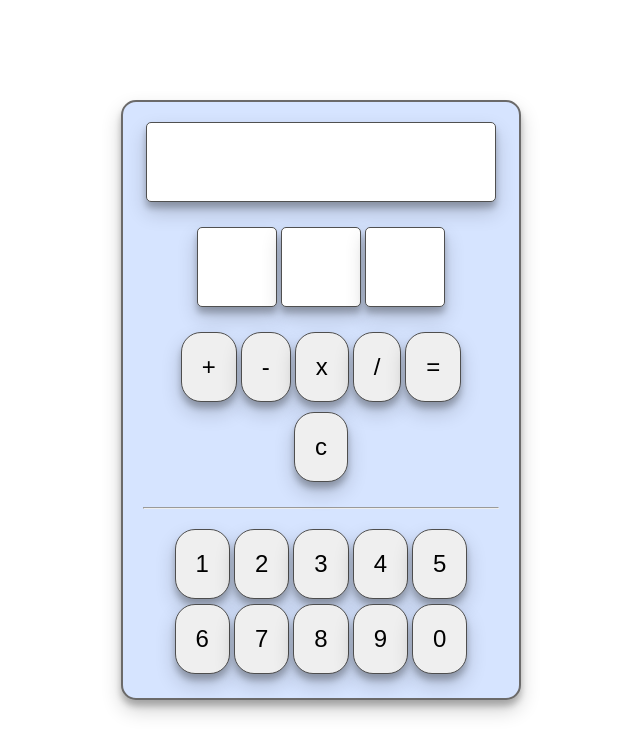
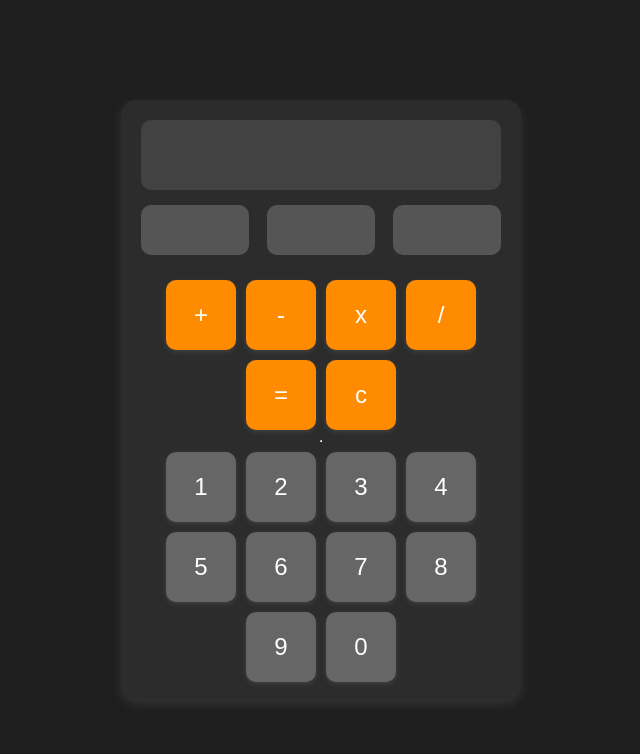
Before and after one commit to mela57/evalGit, a plain HTML site: page index.html in a window 1280 px wide. Shown: the whole page, without its empty margins (319-959 px from the left). Drawn offline with Linux system fonts and the light colour scheme.

Commit message:
Feat✨: modification design

```diff
--- a/style.css
+++ b/style.css
@@ -1,88 +1,115 @@
-*{
+* {
     margin: 0;
     padding: 0;
     box-sizing: border-box;
+    font-family: Arial, sans-serif;
 }
 
-.container{
+body {
+    background-color: #1e1e1e;
     display: flex;
-    margin: auto;
+    justify-content: center;
+    align-items: center;
+    height: 100vh;
 }
 
-#calculatrice{
-    border: solid 2px rgb(107, 106, 106);
+.container {
+    display: flex;
+    justify-content: center;
+    align-items: center;
+    width: 100%;
+}
+
+#calculatrice {
+    border: none;
     border-radius: 15px;
-    box-shadow: rgba(0, 0, 0, 0.19) 0px 10px 20px, rgba(0, 0, 0, 0.23) 0px 6px 6px;
-    margin: auto;
+    box-shadow: rgba(255, 255, 255, 0.1) 0px 4px 12px;
     padding: 20px;
-    margin-top: 100px;
+    background: #2c2c2c;
     width: 400px;
     height: 600px;
-    background-color: rgb(214, 228, 255);
+    display: flex;
+    flex-direction: column;
+    align-items: center;
 }
 
-#resultat{
-    padding-bottom: 20px;
-    text-align: center;
+#resultat {
+    width: 100%;
+    margin-bottom: 15px;
 }
 
-#res{
-    text-align: center;
-    width: 350px;
-    height: 80px;
-    font-size: 3em;
+#res {
+    width: 100%;
+    height: 70px;
+    font-size: 2.5em;
+    text-align: right;
+    padding: 10px;
+    border: none;
+    border-radius: 10px;
+    background: #424242;
+    color: #fff;
 }
 
-#operateurs{
-    text-align: center;
-    padding: 20px;
+#ecran {
+    display: flex;
+    justify-content: space-between;
+    width: 100%;
+    margin-bottom: 15px;
 }
 
-#chiffres{
+#ecran input {
+    width: 30%;
+    height: 50px;
+    font-size: 1.5em;
     text-align: center;
-    padding: 20px;
+    border: none;
+    border-radius: 10px;
+    background: #555;
+    color: white;
 }
 
-input{
-    padding: 20px;
-    margin-bottom: 5px;
+#operateurs,
+#chiffres {
+    display: flex;
+    flex-wrap: wrap;
+    justify-content: center;
+    gap: 10px;
+    width: 100%;
+    padding: 10px;
 }
 
-input[type=button]{
-    box-shadow: rgba(0, 0, 0, 0.19) 0px 10px 20px, rgba(0, 0, 0, 0.23) 0px 6px 6px;
-    border-radius: 20px;
+input[type=button] {
+    width: 70px;
+    height: 70px;
     font-size: 1.5em;
-    border: solid 1px rgb(78, 78, 78);
+    border-radius: 10px;
+    border: none;
+    cursor: pointer;
+    transition: 0.2s ease-in-out;
+    box-shadow: rgba(255, 255, 255, 0.1) 0px 2px 5px;
 }
 
-input[type=text]{
-    border: solid 1px rgb(80, 80, 80);
-    border-radius: 5px;
-    box-shadow: rgba(0, 0, 0, 0.19) 0px 10px 20px, rgba(0, 0, 0, 0.23) 0px 6px 6px;
+#operateurs input {
+    background: #ff8c00;
+    color: white;
 }
 
-#ecran{
-    text-align: center;
+#chiffres input {
+    background: #666;
+    color: white;
 }
 
-#nb1{
-    width: 80px;
-    height: 80px;
-    text-align: center;
+#egal {
+    background: #4caf50;
+    color: white;
 }
 
-#nb2{
-    width: 80px;
-    height: 80px;
-    text-align: center;
+#c {
+    background: #d32f2f;
+    color: white;
 }
 
-#operateur{
-    width: 80px;
-    height: 80px;
-    text-align: center;
+input[type=button]:hover {
+    transform: scale(1.1);
+    opacity: 0.9;
 }
-
-#c{
-    margin-top: 5px;
-}
```
